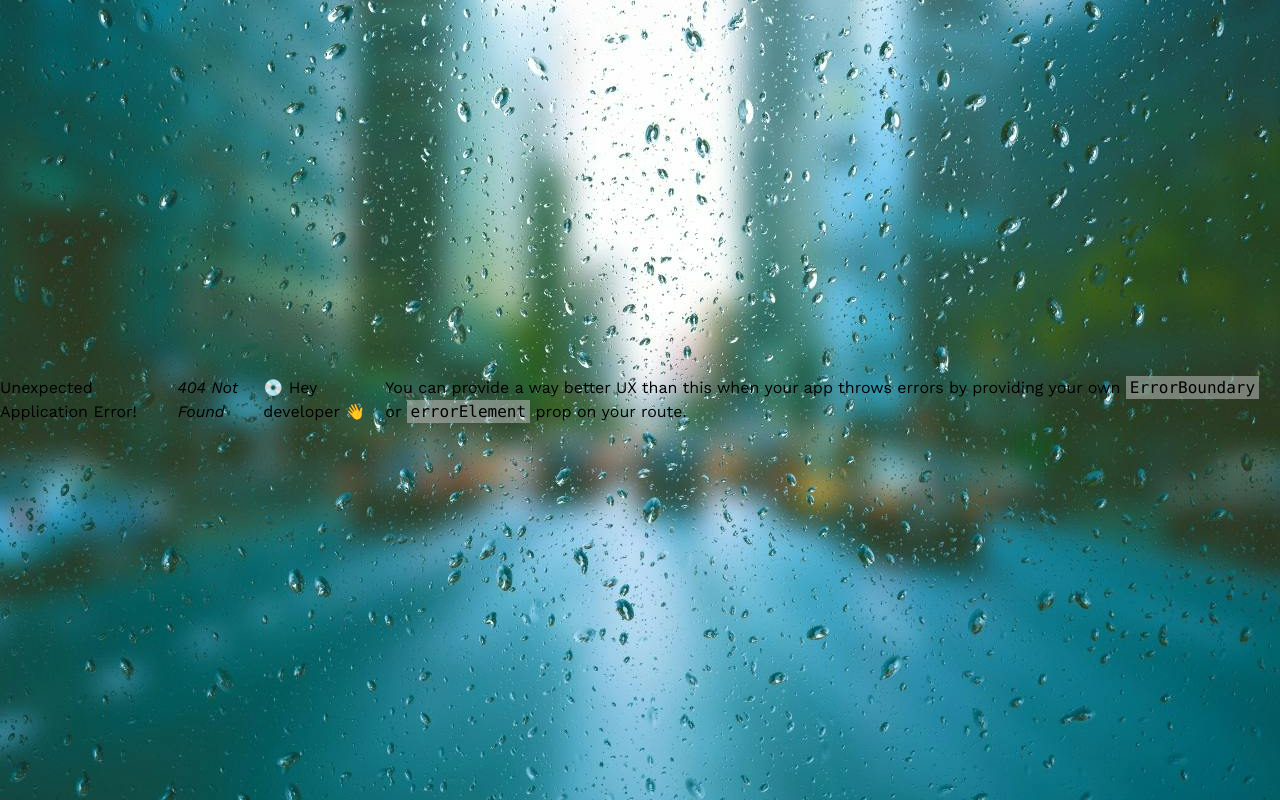
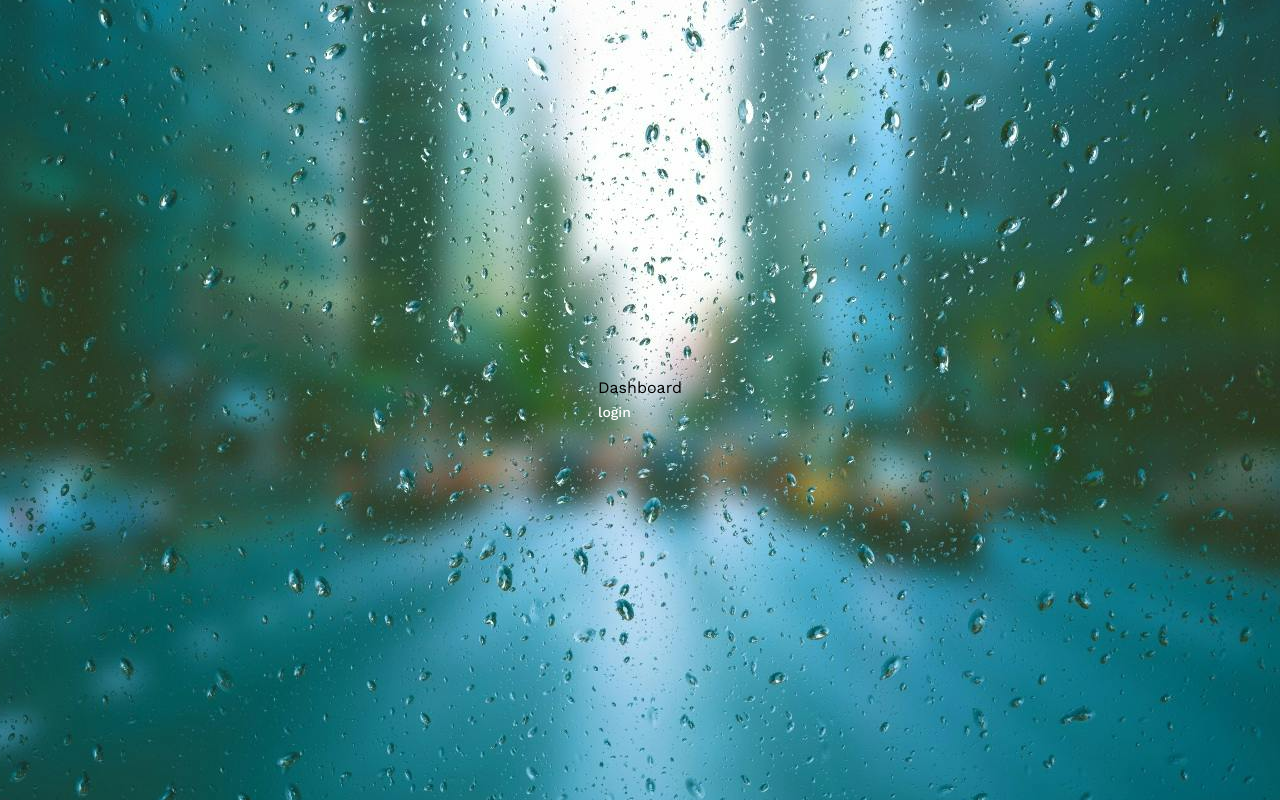
Before and after one commit to nambinachiyr/password-reset, a React (Vite) app: page /dashboard in a window 1280 px wide. Before the commit this address had no page. Built offline with nearby package versions, Linux system fonts and the light colour scheme.

Commit message:
all checks-done

```diff
--- a/src/App.jsx
+++ b/src/App.jsx
@@ -4,6 +4,7 @@ import LogIn from './pages/LogIn.jsx'
 import Forget_PW from './pages/Forget_PW.jsx'
 import ResetPage from './pages/ResetPage.jsx'
 import CreateAccount from './pages/CreateAccount.jsx'
+import Dashboard from './pages/Dashboard.jsx'
 
 // Routes with path
 const routes = [
@@ -22,6 +23,10 @@ const routes = [
     {
         path:'/password_reset?',
         element:<ResetPage/>
+    },
+    {
+        path:'/dashboard',
+        element:<Dashboard/>
     }
 ]
 const App = () => {
--- /dev/null
+++ b/src/pages/Dashboard.jsx
@@ -0,0 +1,13 @@
+import React from 'react'
+import { Link } from 'react-router'
+
+const Dashboard = () => {
+  return (
+    <div>
+        <h1>Dashboard</h1>
+        <Link to={'/'} className='hover:underline text-sm font-medium text-white'>login</Link>
+    </div>
+  )
+}
+
+export default Dashboard
--- a/src/pages/LogIn.jsx
+++ b/src/pages/LogIn.jsx
@@ -1,4 +1,4 @@
-import { Link } from 'react-router';
+import { Link, useNavigate } from 'react-router';
 import mail from '../assets/mail.svg';
 import passkey from '../assets/passkey.svg'
 import { useState } from 'react';
@@ -6,7 +6,7 @@ import axiosInstance from '../instances/Instance';
 import validation from '../helperFile';
 
 const LogIn = () => {
-
+  const navi = useNavigate()
   const[emailL,setEmailL] = useState('')
   const[pwL,setPwL]  = useState('')
   const[erE,setErE] = useState(false)
@@ -42,7 +42,9 @@ const LogIn = () => {
       alert(res.message);
       setEmailL('')
       setPwL('')
+       navi('/dashboard')
     } catch (err) {
+      console.log(err.response?.data?.message)
       setError(err?.response?.data?.message)
     }
 
@@ -78,7 +80,8 @@ const LogIn = () => {
           />
           <img src={passkey} alt="key" />
         </div>
-        {erP&&<span className='text-sm -mt-4  text-red-600 '>{pr}</span>}
+        {erP&&<span className='text-sm -mt-4  text-red-600 '>{pr}</span>||
+        error&&<span className='text-sm -mt-4  text-red-600 '>{error}</span>}
         <div className='text-cyan-800 my-3'>
           <Link to={'/forgetpassword'} className='mt-3 font-medium hover:underline'>forget password</Link>
         </div>
```
